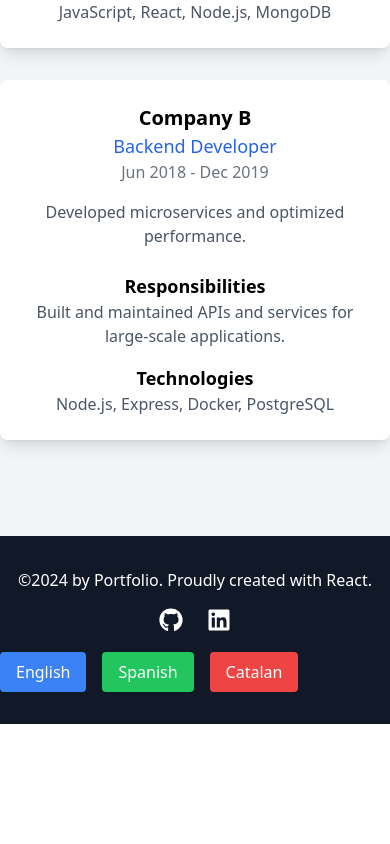
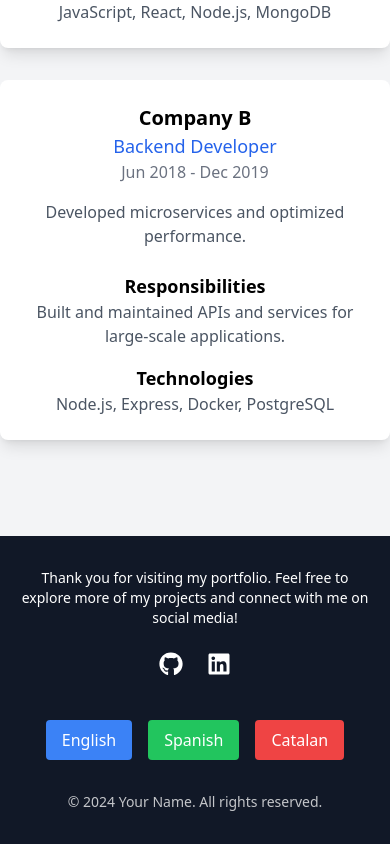
Before and after one commit to JostinFabianCC/portfolio-website, a React (Vite) app: page / in a window 390 px wide. Shown: the part 2218-3062 px from the top of the page. Before the commit the page ends 2942 px from the top, so only its background shows below. Built offline with nearby package versions, Linux system fonts and the light colour scheme.

Commit message:
Implemented a fully responsive footer for the portfolio.

```diff
--- a/src/components/Footer.jsx
+++ b/src/components/Footer.jsx
@@ -3,23 +3,53 @@ import {faGithub, faLinkedin} from '@fortawesome/free-brands-svg-icons';
 import {useTranslation} from 'react-i18next';
 import LanguageSwitcher from './LanguageSwitcher';
 
+// Componente para enlaces de redes sociales
+const SocialLink = ({href, icon, label}) => (
+    <a
+        href={href}
+        target="_blank"
+        rel="noopener noreferrer"
+        aria-label={label}
+        className="text-white hover:text-blue-400 transition-colors duration-300"
+    >
+        <FontAwesomeIcon icon={icon} className="h-6 w-6"/>
+    </a>
+);
+
 const Footer = () => {
     const {t} = useTranslation();
 
     return (
-        <footer className="py-8 bg-gray-900 text-white text-center">
-            <p>{t('footer.text')}</p>
+        <footer className="py-8 bg-gray-900 text-white">
+            <div className="max-w-7xl mx-auto px-4">
+                {/* Texto del footer */}
+                <div className="text-center">
+                    <p className="text-sm md:text-base">{t('footer.text')}</p>
+                </div>
 
-            <div className="flex justify-center space-x-6 mt-4">
-                <a href="https://github.com" target="_blank" rel="noopener noreferrer">
-                    <FontAwesomeIcon icon={faGithub} className="h-6 w-6 hover:text-blue-400"/>
-                </a>
-                <a href="https://linkedin.com" target="_blank" rel="noopener noreferrer">
-                    <FontAwesomeIcon icon={faLinkedin} className="h-6 w-6 hover:text-blue-400"/>
-                </a>
-            </div>
-            <div className="mt-4">
-                <LanguageSwitcher/>
+                {/* Íconos de redes sociales */}
+                <div className="flex justify-center space-x-6 mt-6">
+                    <SocialLink
+                        href="https://github.com"
+                        icon={faGithub}
+                        label="GitHub"
+                    />
+                    <SocialLink
+                        href="https://linkedin.com"
+                        icon={faLinkedin}
+                        label="LinkedIn"
+                    />
+                </div>
+
+                {/* Cambiador de idioma */}
+                <div className="mt-6 flex justify-center">
+                    <LanguageSwitcher/>
+                </div>
+
+                {/* Derechos de autor */}
+                <div className="mt-8 text-center text-sm opacity-75">
+                    <p>&copy; {new Date().getFullYear()} Your Name. {t('footer.rights')}</p>
+                </div>
             </div>
         </footer>
     );
--- a/src/locales/ca.json
+++ b/src/locales/ca.json
@@ -51,7 +51,8 @@
     ]
   },
   "footer": {
-    "text": "©2024 per Portafoli. Creat amb orgull amb React."
+    "text": "Gràcies per visitar el meu portafoli. Explora més dels meus projectes i connecta amb mi a les xarxes socials!",
+    "rights": "Tots els drets reservats."
   },
   "form": {
     "name": "Nom",
--- a/src/locales/en.json
+++ b/src/locales/en.json
@@ -51,7 +51,8 @@
     ]
   },
   "footer": {
-    "text": "©2024 by Portfolio. Proudly created with React."
+    "text": "Thank you for visiting my portfolio. Feel free to explore more of my projects and connect with me on social media!",
+    "rights": "All rights reserved."
   },
   "form": {
     "name": "Name",
--- a/src/locales/es.json
+++ b/src/locales/es.json
@@ -51,7 +51,8 @@
     ]
   },
   "footer": {
-    "text": "©2024 por Portafolio. Orgullosamente creado con React."
+    "text": "Gracias por visitar mi portafolio. ¡Explora más de mis proyectos y conéctate conmigo en redes sociales!",
+    "rights": "Todos los derechos reservados."
   },
   "form": {
     "name": "Nombre",
```
